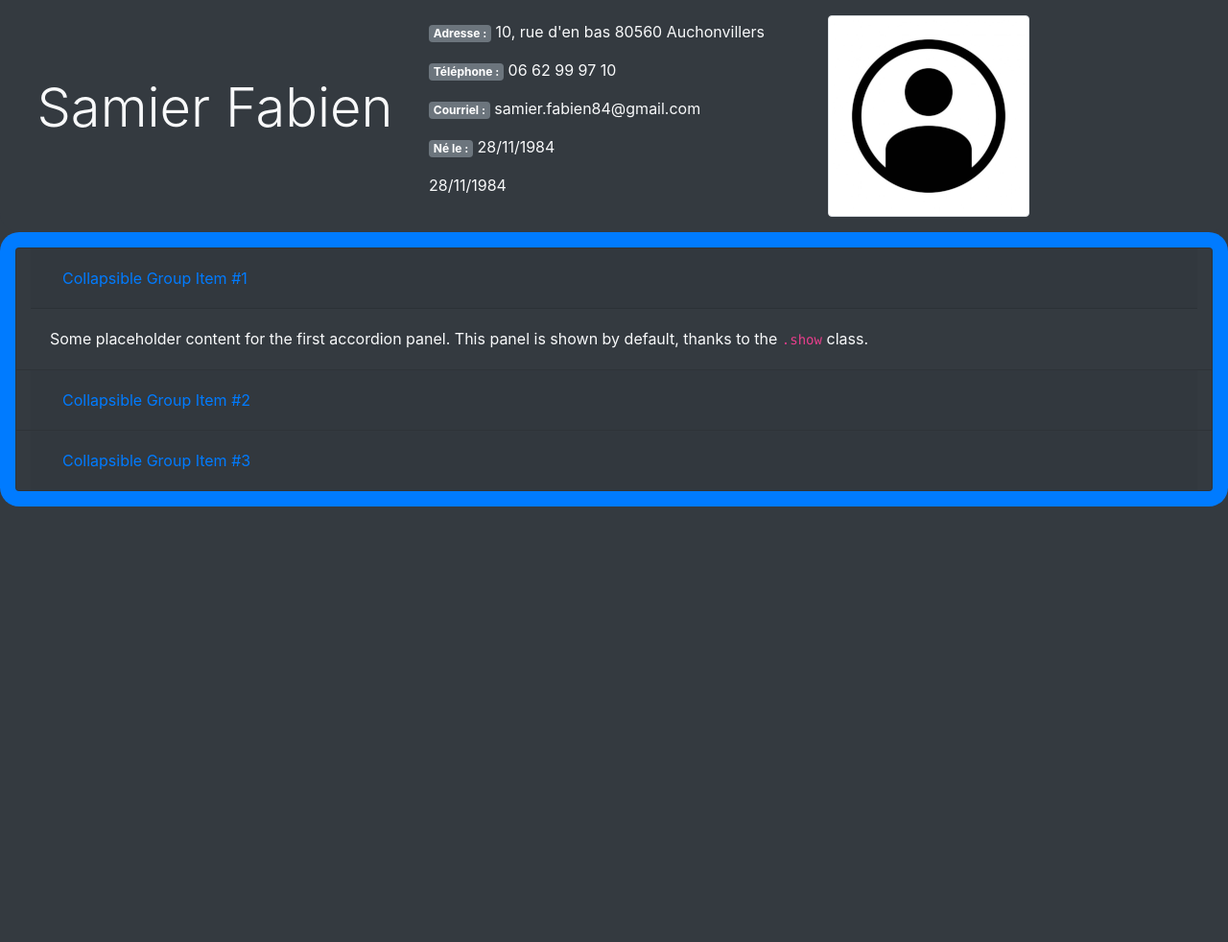
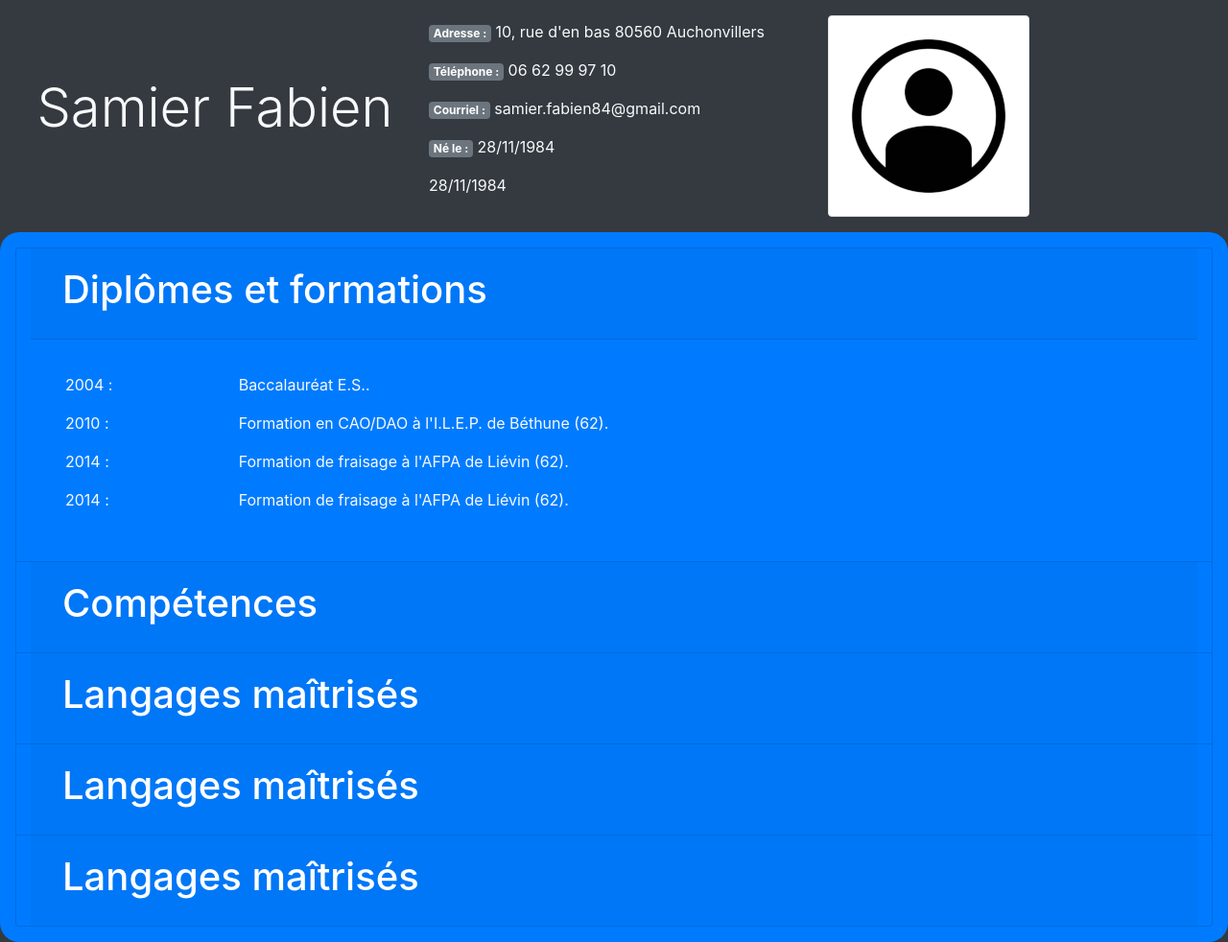
Before and after one commit to SamierFabien/CV, a plain HTML site: page index.html in a window 1280 px wide. Shown: the whole page at 96% size. Before the commit the page ends 800 px from the top, so only its background shows below. Drawn offline with nearby package versions, Linux system fonts and the light colour scheme.

Commit message:
Accordéon mis en place. Pour chaque élément à l'intérieur, créer une card.

```diff
--- a/index.html
+++ b/index.html
@@ -48,12 +48,12 @@
         </header>
 
         <section class="row accordion p-3 bg-primary" id="accordionExample" style="border-radius: 20px;">
-            <div class="card col-xs-12 col-sm-12 col-md-12 col-lg-12 col-xl-12 bg-dark">
+            <div class="card col-xs-12 col-sm-12 col-md-12 col-lg-12 col-xl-12 bg-primary">
                 <div class="card-header" id="headingOne">
                     <h2 class="mb-0">
-                        <button class="btn btn-link btn-block text-left" type="button" data-toggle="collapse"
+                        <button class="btn btn-link btn-block text-left  text-white" type="button" data-toggle="collapse"
                             data-target="#collapseOne" aria-expanded="true" aria-controls="collapseOne">
-                            Collapsible Group Item #1
+                            <h1 class="display-5">Diplômes et formations</h1>
                         </button>
                     </h2>
                 </div>
@@ -61,17 +61,60 @@
                 <div id="collapseOne" class="collapse show" aria-labelledby="headingOne"
                     data-parent="#accordionExample">
                     <div class="card-body">
-                        Some placeholder content for the first accordion panel. This panel is shown by default, thanks
-                        to the <code>.show</code> class.
+                        <article class="jumbotron-fluid p-3">
+                            <div class="row">
+                                <div class="col-xs-6 col-sm-6 col-md-6 col-lg-2 col-xl-2">
+                                    <p class="">2004 :</p>
+                                </div>
+                                <div class="clearfix">
+                                    <p class="">
+                                        Baccalauréat E.S..
+                                    </p>
+                                </div>
+                            </div>
+
+                            <div class="row">
+                                <div class="col-xs-6 col-sm-6 col-md-6 col-lg-2 col-xl-2">
+                                    <p class="">2010 :</p>
+                                </div>
+                                <div>
+                                    <p class="clearfix">
+                                        Formation en CAO/DAO à l'I.L.E.P. de Béthune (62).
+                                    </p>
+                                </div>
+                            </div>
+
+                            <div class="row">
+                                <div class="col-xs-6 col-sm-6 col-md-6 col-lg-2 col-xl-2">
+                                    <p class="display-6">2014 :</p>
+                                </div>
+                                <div>
+                                    <p class="clearfix">
+                                        Formation de fraisage à l'AFPA de Liévin (62).
+                                    </p>
+                                </div>
+                            </div>
+
+                            <div class="row">
+                                <div class="col-xs-6 col-sm-6 col-md-6 col-lg-2 col-xl-2">
+                                    <p class="display-6">2014 :</p>
+                                </div>
+                                <div>
+                                    <p class="clearfix">
+                                        Formation de fraisage à l'AFPA de Liévin (62).
+                                    </p>
+                                </div>
+                            </div>
+                        </article>
                     </div>
                 </div>
             </div>
-            <div class="card col-xs-12 col-sm-12 col-md-12 col-lg-12 col-xl-12 bg-dark">
+            <div class="card col-xs-12 col-sm-12 col-md-12 col-lg-12 col-xl-12 bg-primary">
                 <div class="card-header" id="headingTwo">
                     <h2 class="mb-0">
-                        <button class="btn btn-link btn-block text-left collapsed" type="button" data-toggle="collapse"
+                        <button class="btn btn-link btn-block text-left collapsed text-white" type="button" data-toggle="collapse"
                             data-target="#collapseTwo" aria-expanded="false" aria-controls="collapseTwo">
-                            Collapsible Group Item #2
+                            <h1 class="display-5">Compétences</h1>
                         </button>
                     </h2>
                 </div>
@@ -81,16 +124,48 @@
                     </div>
                 </div>
             </div>
-            <div class="card col-xs-12 col-sm-12 col-md-12 col-lg-12 col-xl-12 bg-dark">
+            <div class="card col-xs-12 col-sm-12 col-md-12 col-lg-12 col-xl-12 bg-primary">
                 <div class="card-header" id="headingThree">
                     <h2 class="mb-0">
-                        <button class="btn btn-link btn-block text-left collapsed" type="button" data-toggle="collapse"
+                        <button class="btn btn-link btn-block text-left collapsed  text-white" type="button" data-toggle="collapse"
                             data-target="#collapseThree" aria-expanded="false" aria-controls="collapseThree">
-                            Collapsible Group Item #3
+                            <h1 class="display-5">Langages maîtrisés</h1>
                         </button>
                     </h2>
                 </div>
                 <div id="collapseThree" class="collapse" aria-labelledby="headingThree" data-parent="#accordionExample">
+                    <div class="card-body">
+                        And lastly, the placeholder content for the third and final accordion panel. This panel is
+                        hidden by default.
+                    </div>
+                </div>
+            </div>
+            <div class="card col-xs-12 col-sm-12 col-md-12 col-lg-12 col-xl-12 bg-primary">
+                <div class="card-header" id="headingThree">
+                    <h2 class="mb-0">
+                        <button class="btn btn-link btn-block text-left collapsed  text-white" type="button" data-toggle="collapse"
+                            data-target="#collapseFour" aria-expanded="false" aria-controls="collapseFour">
+                            <h1 class="display-5">Langages maîtrisés</h1>
+                        </button>
+                    </h2>
+                </div>
+                <div id="collapseFour" class="collapse" aria-labelledby="headingThree" data-parent="#accordionExample">
+                    <div class="card-body">
+                        And lastly, the placeholder content for the third and final accordion panel. This panel is
+                        hidden by default.
+                    </div>
+                </div>
+            </div>
+            <div class="card col-xs-12 col-sm-12 col-md-12 col-lg-12 col-xl-12 bg-primary">
+                <div class="card-header" id="headingThree">
+                    <h2 class="mb-0">
+                        <button class="btn btn-link btn-block text-left collapsed  text-white" type="button" data-toggle="collapse"
+                            data-target="#collapseFive" aria-expanded="false" aria-controls="collapseFive">
+                            <h1 class="display-5">Langages maîtrisés</h1>
+                        </button>
+                    </h2>
+                </div>
+                <div id="collapseFive" class="collapse" aria-labelledby="headingThree" data-parent="#accordionExample">
                     <div class="card-body">
                         And lastly, the placeholder content for the third and final accordion panel. This panel is
                         hidden by default.
```
